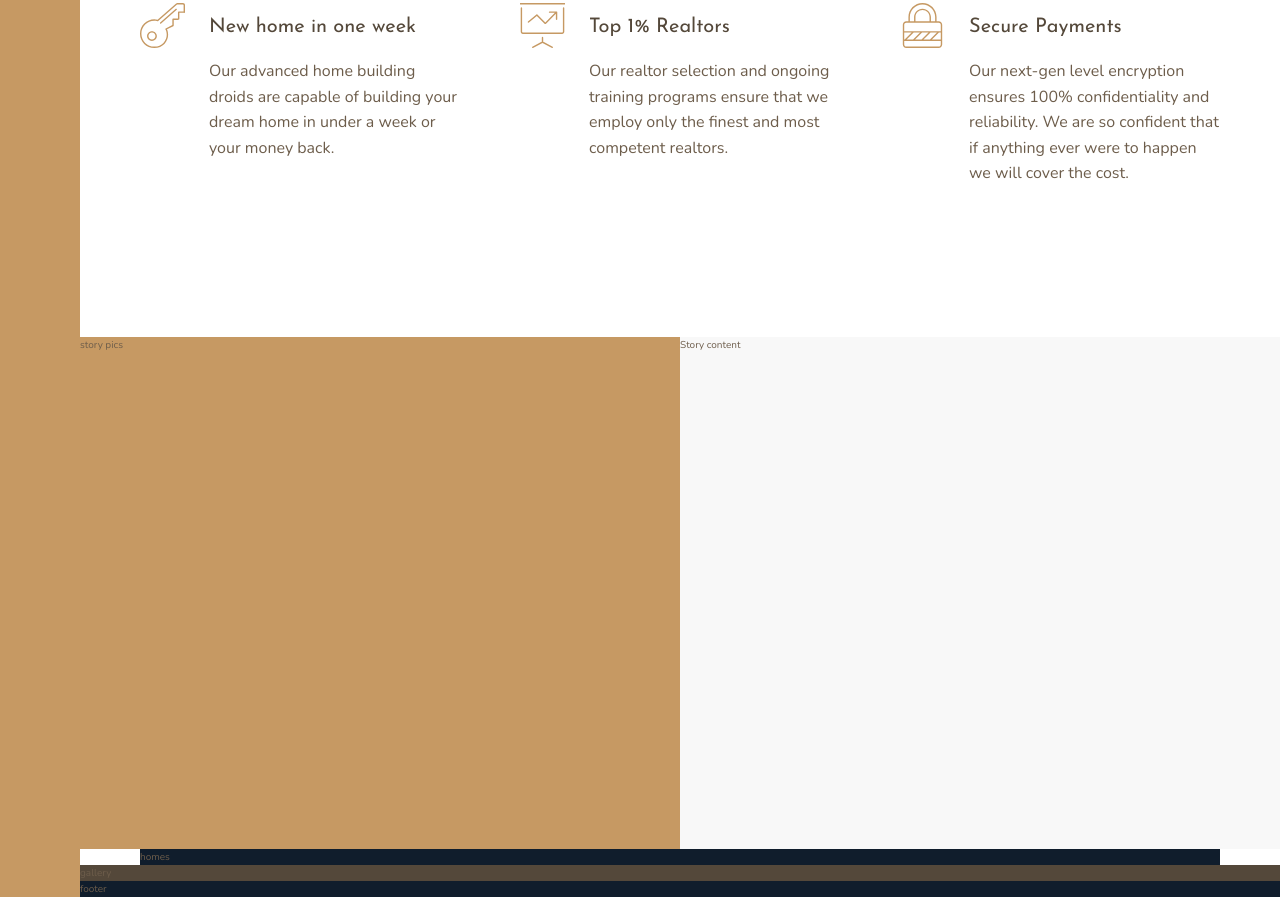
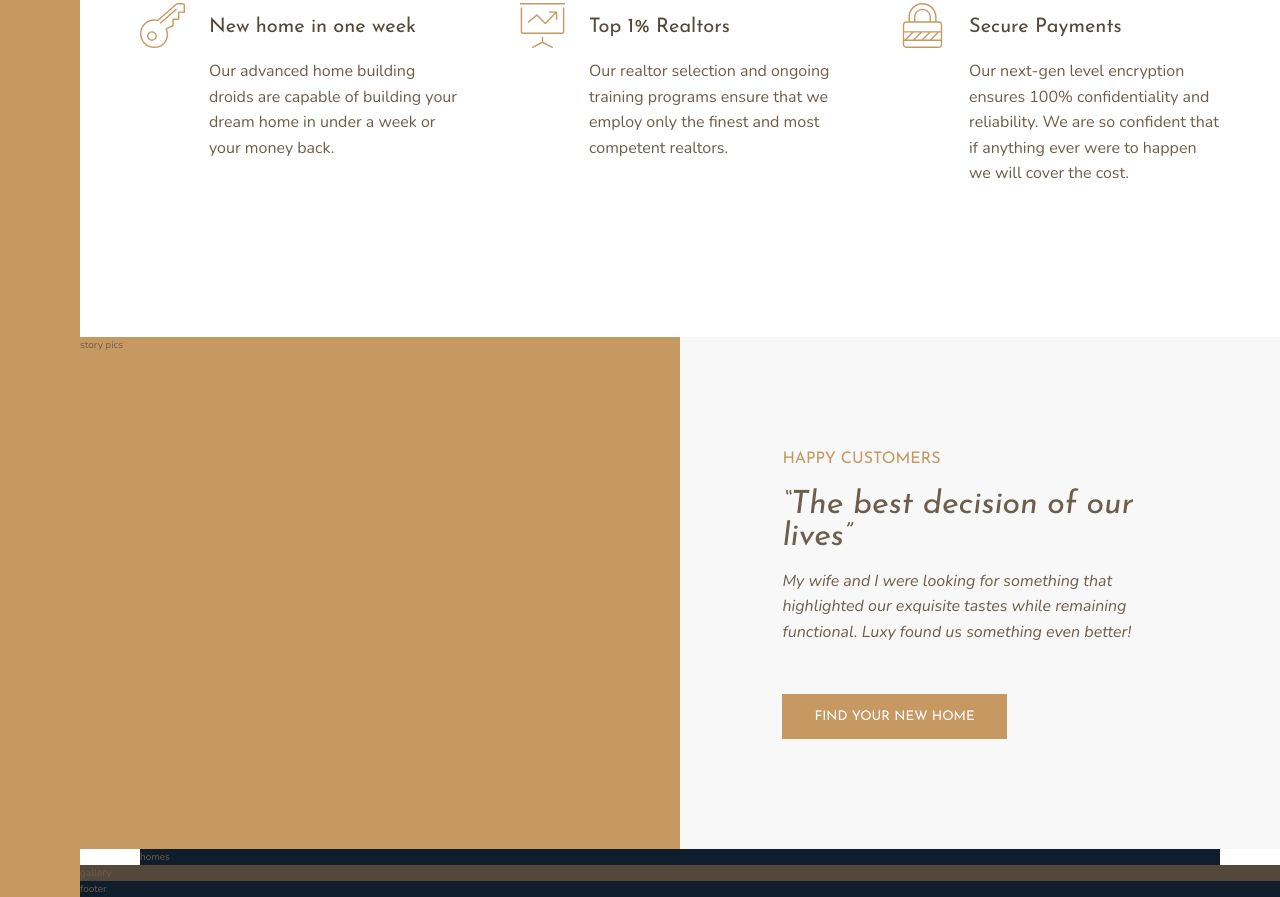
Before and after one commit to Beschuetzer/CSS-Grid, a website: page index.html in a window 1280 px wide. Shown: the part 1015-1912 px from the top of the page. Drawn offline with nearby package versions, Linux system fonts and the light colour scheme.

Commit message:
finish story text (right side)

```diff
--- a/index.html
+++ b/index.html
@@ -9,7 +9,7 @@
         <link rel="stylesheet" href="css/style.css">
         <link rel="shortcut icon" type="image/png" href="img/favicon.png">
 
-        <title>nexter &mdash; your home, your freedom</title>
+        <title>Luxy &mdash; your home, your freedom</title>
     </head>
     <body class="container">
         <div class="sidebar">
@@ -81,7 +81,12 @@
             story pics
         </section>
         <section class="story__content">
-            Story content
+            <h3 class="heading-3 mb-sm">Happy Customers</h3>
+            <h2 class="heading-2 mb-sm">&ldquo;The best decision of our lives&rdquo;</h2>
+            <p class="story__text">
+                My wife and I were looking for something that highlighted our exquisite tastes while remaining functional.  Luxy found us something even better!
+            </p>
+            <button class="btn">Find your New Home</button>
         </section>
         <section class="homes">
             homes
--- a/sass/_base.scss
+++ b/sass/_base.scss
@@ -9,6 +9,8 @@ $color-grey-light-2: rgb(170, 170, 170);
 
 $color-grey-dark-1: rgb(84, 72, 58);
 $color-grey-dark-2: rgb(109, 93, 75);
+
+$color-white: #fff;
 
 // FONT VARIABLES
 $default-font-size: 16px;
--- a/sass/_story.scss
+++ b/sass/_story.scss
@@ -6,5 +6,23 @@
     &__content {
         background-color: $color-grey-light-1;
         grid-column: col-start 5 / full-end;
+        padding: $default-font-size * 4 8vw;
+
+        //flex box is preferable with 1D layouts
+        // display: flex;
+        // flex-direction: column;
+        // justify-content: center;
+        // align-items: flex-start;
+
+        //using grid in a 1D layout
+        display: grid;
+        grid-auto-rows: min-content;
+        align-content: center;
+        justify-items: flex-start;
+    }
+    &__text {
+        font-size: $default-font-size;
+        font-style: italic;
+        margin-bottom: $default-font-size * 3;
     }
 }
--- a/sass/_typography.scss
+++ b/sass/_typography.scss
@@ -11,9 +11,23 @@
     }
     &-2 {
         @extend %heading;
+        font-size: $default-font-size * 2;
+        font-style: italic;
+        line-height: 1;
+
+        &--light {
+            color: $color-grey-light-1;
+        }
+        &--dark {
+            color: $color-grey-dark-1;
+        }
+
     }
     &-3 {
         @extend %heading;
+        font-size: $default-font-size * 1;
+        color: $color-primary;
+        text-transform: uppercase;
     }
     &-4 {
         @extend %heading;
@@ -28,3 +42,19 @@
 
     }
 }
+
+.btn {
+    background-color: $color-primary;
+    color: $color-white;
+    border-radius: 0;
+    border: none;
+    font-family: $font-display;
+    text-transform: uppercase;
+    padding: $default-font-size $default-font-size * 2;
+    cursor: pointer;
+    transition: background-color .2s;
+
+    &:hover {
+        background-color: $color-primary-dark;
+    }
+}
--- /dev/null
+++ b/sass/_utilities.scss
@@ -0,0 +1,4 @@
+.mb-sm {margin-bottom: $default-font-size !important;}
+.mb-md {margin-bottom: $default-font-size * 1.5 !important;}
+.mb-lg {margin-bottom: $default-font-size * 2 !important;}
+.mb-xl {margin-bottom: $default-font-size * 4 !important;}
--- a/sass/main.scss
+++ b/sass/main.scss
@@ -1,4 +1,5 @@
 @import "base";
+@import "utilities";
 @import "typography";
 
 @import "sidebar";
```
Also changed, not shown: css/style.css, 1 other file.
